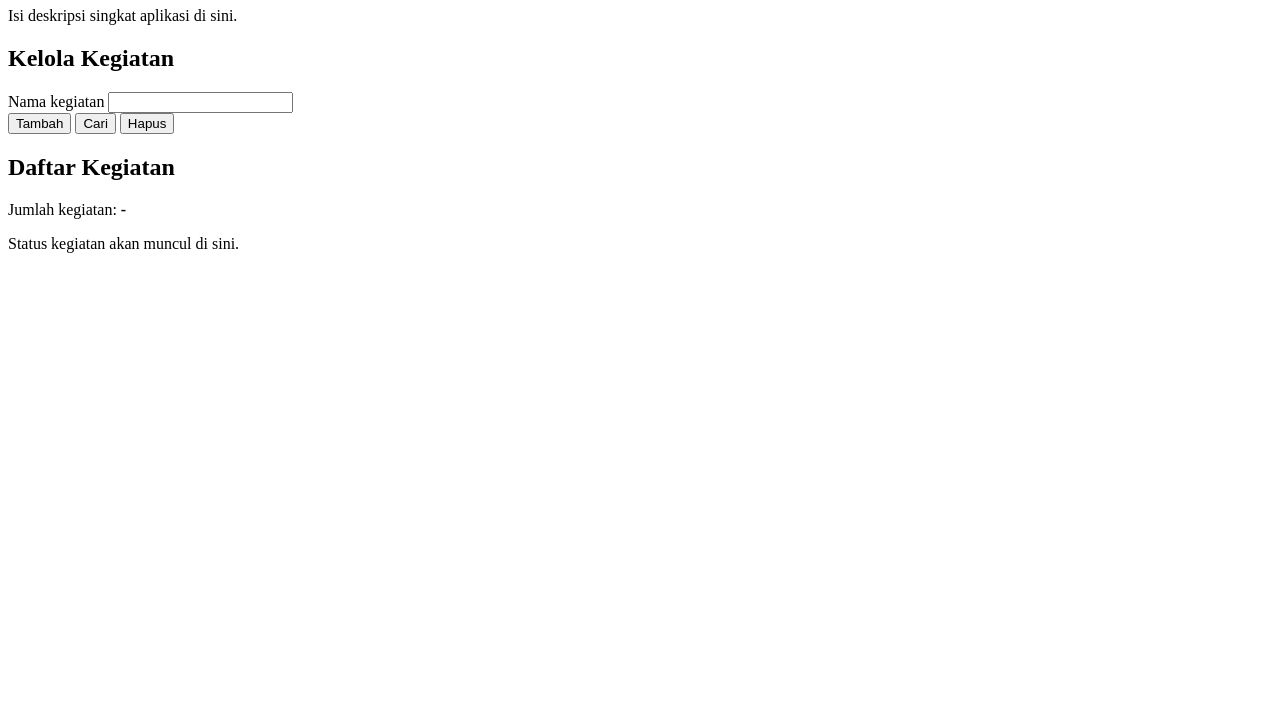
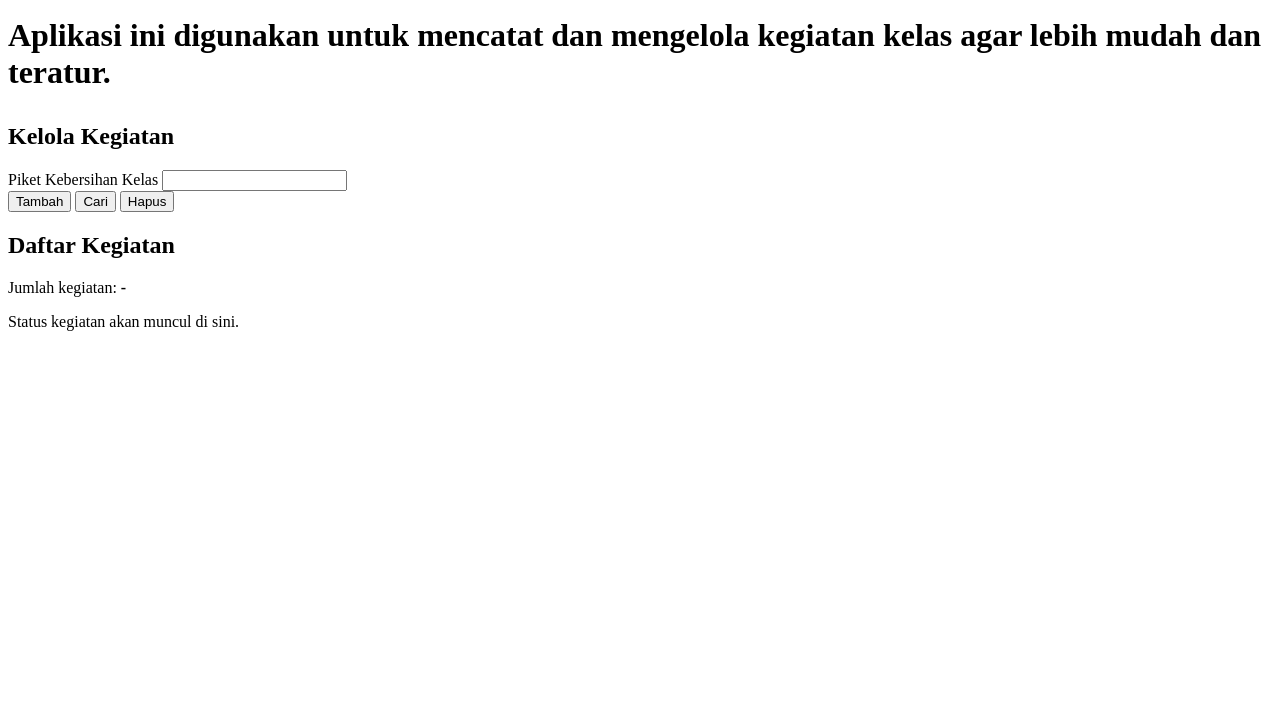
Before and after one commit to rivimelita30-create/ProyekAkhir_2026_4467, a plain HTML site: page index.html in a window 1280 px wide. Shown: the part 73-800 px from the top of the page. Drawn offline with Linux system fonts and the light colour scheme.

Commit message:
Menyelesaikan struktur HTML

```diff
--- a/index.html
+++ b/index.html
@@ -8,15 +8,15 @@
        Lengkapi judul tab browser pada <title> di bawah.
        Kemudian lengkapi judul utama <h1> dan paragraf deskripsi <p>
        di bagian header halaman. -->
-  <title>Isi judul halaman</title>
+  <title>Pengelolaan Kegiatan kelas</title>
 
   <link rel="stylesheet" href="style.css">
 </head>
 <body>
   <main class="container">
     <header class="kepala-halaman">
-      <h1>Isi judul aplikasi</h1>
-      <p>Isi deskripsi singkat aplikasi di sini.</p>
+      <h1>Pengelolaan kegiatan kelas</hi>
+      </p>Aplikasi ini digunakan untuk mencatat dan mengelola kegiatan kelas agar lebih mudah dan teratur.</p>
     </header>
 
     <section class="panel" aria-label="Pengelolaan kegiatan">
@@ -27,7 +27,7 @@
            Acuan ID: inputKegiatan, btnTambah, btnCari, btnHapus.
            Gunakan type="button" pada ketiga tombol. -->
       <div class="form-baris">
-        <label for="">Nama kegiatan</label>
+        <label for="">Piket Kebersihan Kelas</label>
         <input type="" id="" placeholder="">
       </div>
 
```
